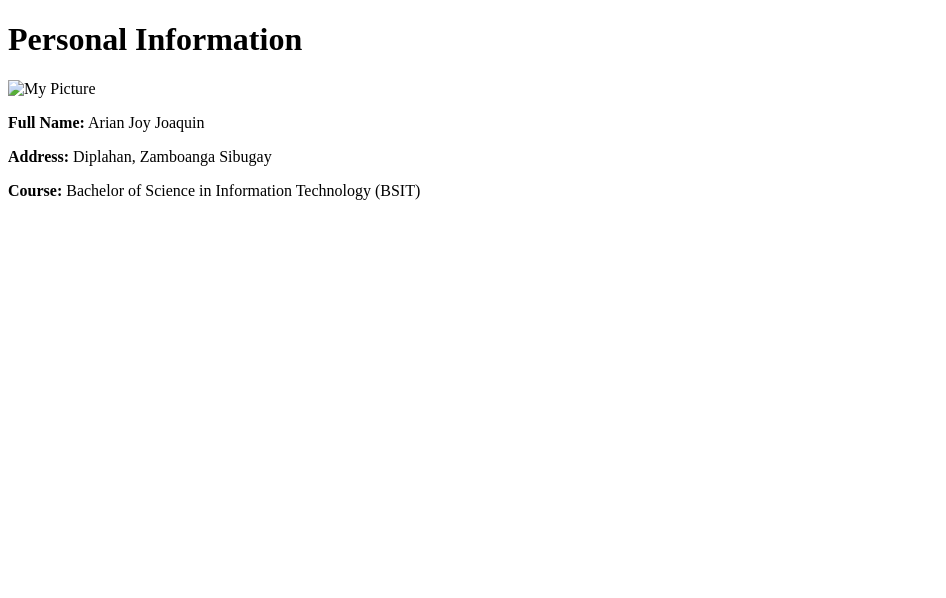
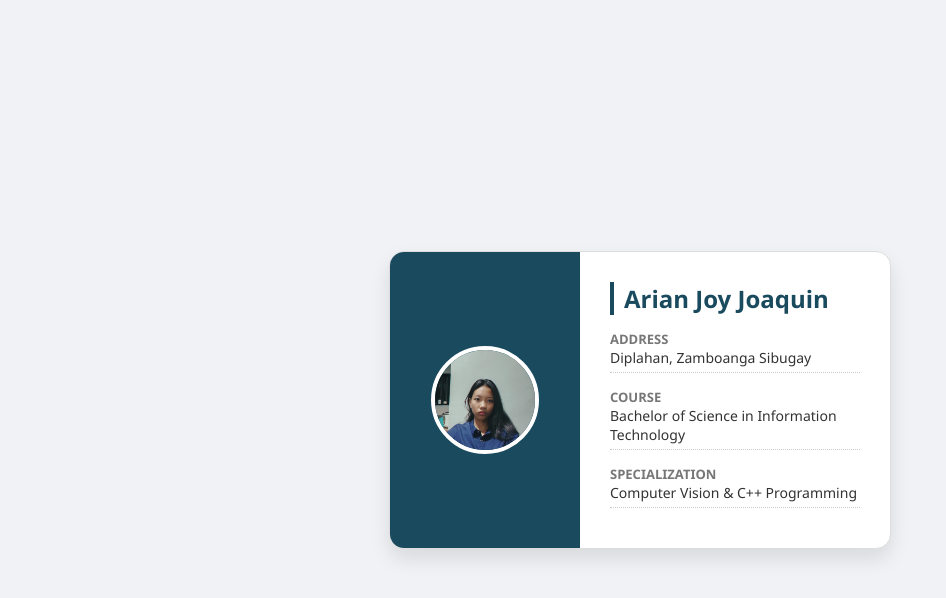
Before and after one commit to arianjoyjoaquin6-sketch/arianjoyjoaquaquin6-sketch, a plain HTML site: page index.html in a window 1280 px wide. Shown: the whole page, without its empty margins (0-946 px from the left). Drawn offline with Linux system fonts and the light colour scheme.

Commit message:
Update index.html

```diff
--- a/index.html
+++ b/index.html
@@ -1,14 +1,87 @@
 <!DOCTYPE html>
 <html>
 <head>
-    <title>Activity 8 - Personal Info</title>
+    <style>
+        body {
+            background-color: #f0f2f5;
+            display: flex;
+            justify-content: center;
+            align-items: center;
+            height: 100vh;
+            margin: 0;
+            font-family: 'Segoe UI', Tahoma, Geneva, Verdana, sans-serif;
+        }
+        .card {
+            background-color: white;
+            width: 500px;
+            display: flex;
+            border-radius: 15px;
+            box-shadow: 0 10px 20px rgba(0,0,0,0.1);
+            overflow: hidden;
+            border: 1px solid #ddd;
+        }
+        .sidebar {
+            background-color: #1a4a5e;
+            width: 150px;
+            display: flex;
+            flex-direction: column;
+            align-items: center;
+            justify-content: center;
+            padding: 20px;
+        }
+        .profile-pic {
+            width: 100px;
+            height: 100px;
+            border-radius: 50%;
+            border: 4px solid white;
+            object-fit: cover;
+        }
+        .content {
+            padding: 30px;
+            flex: 1;
+        }
+        h1 {
+            margin: 0;
+            color: #1a4a5e;
+            font-size: 24px;
+            border-left: 4px solid #1a4a5e;
+            padding-left: 10px;
+        }
+        .info-row {
+            margin-top: 15px;
+            font-size: 13px;
+            text-transform: uppercase;
+            color: #777;
+            font-weight: bold;
+        }
+        .info-data {
+            font-size: 14px;
+            color: #333;
+            margin-bottom: 10px;
+            border-bottom: 1px dotted #ccc;
+            padding-bottom: 5px;
+        }
+    </style>
 </head>
 <body>
-    <h1>Personal Information</h1>
-    <img src="your-photo.jpg" alt="My Picture" width="200">
 
-    <p><strong>Full Name:</strong> Arian Joy Joaquin</p>
-    <p><strong>Address:</strong> Diplahan, Zamboanga Sibugay</p>
-    <p><strong>Course:</strong> Bachelor of Science in Information Technology (BSIT)</p>
+<div class="card">
+    <div class="sidebar">
+        <img src="profile.jpg" alt="Arian" class="profile-pic">
+    </div>
+    <div class="content">
+        <h1>Arian Joy Joaquin</h1>
+
+        <div class="info-row">Address</div>
+        <div class="info-data">Diplahan, Zamboanga Sibugay</div>
+
+        <div class="info-row">Course</div>
+        <div class="info-data">Bachelor of Science in Information Technology</div>
+
+        <div class="info-row">Specialization</div>
+        <div class="info-data">Computer Vision & C++ Programming</div>
+    </div>
+</div>
+
 </body>
 </html>
```
